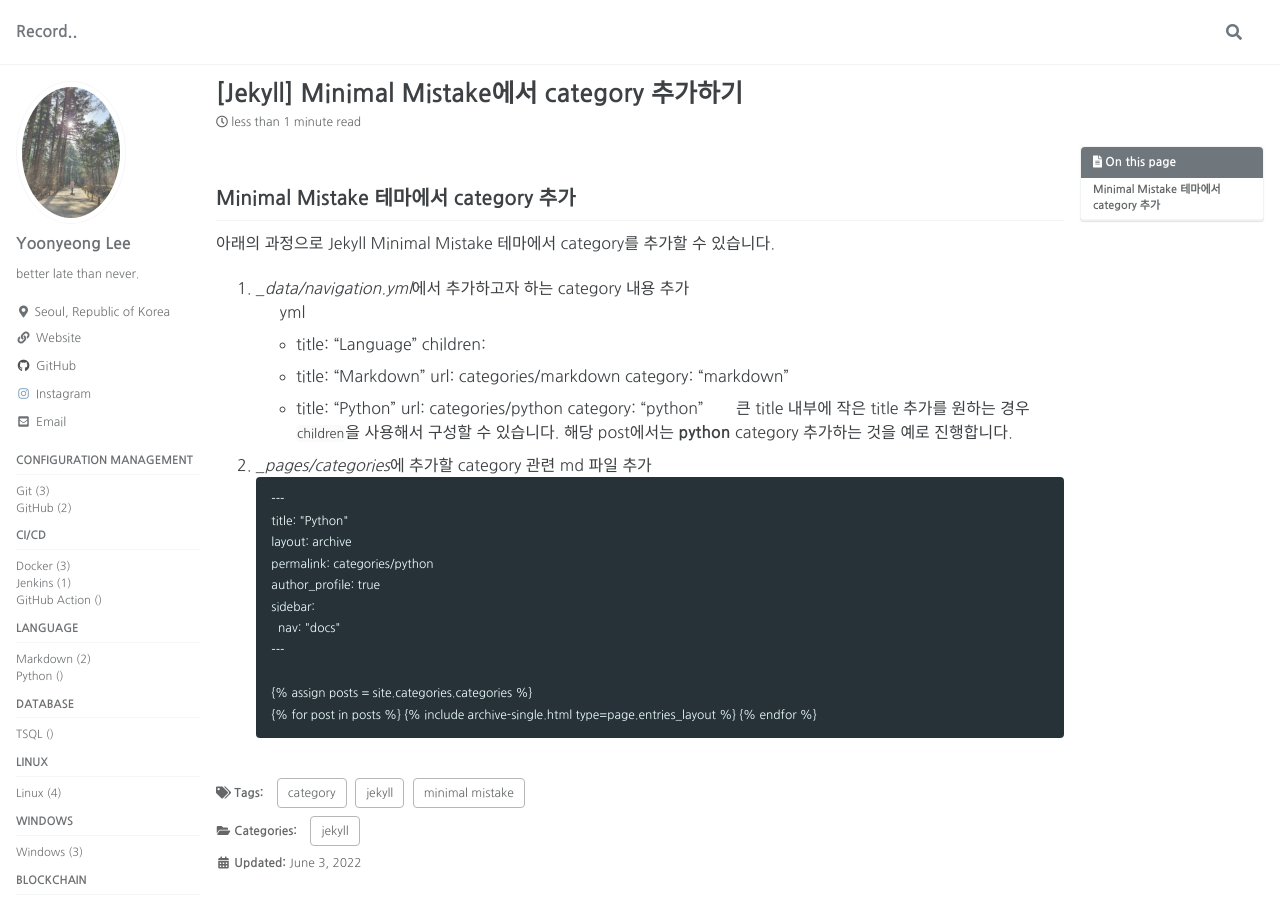
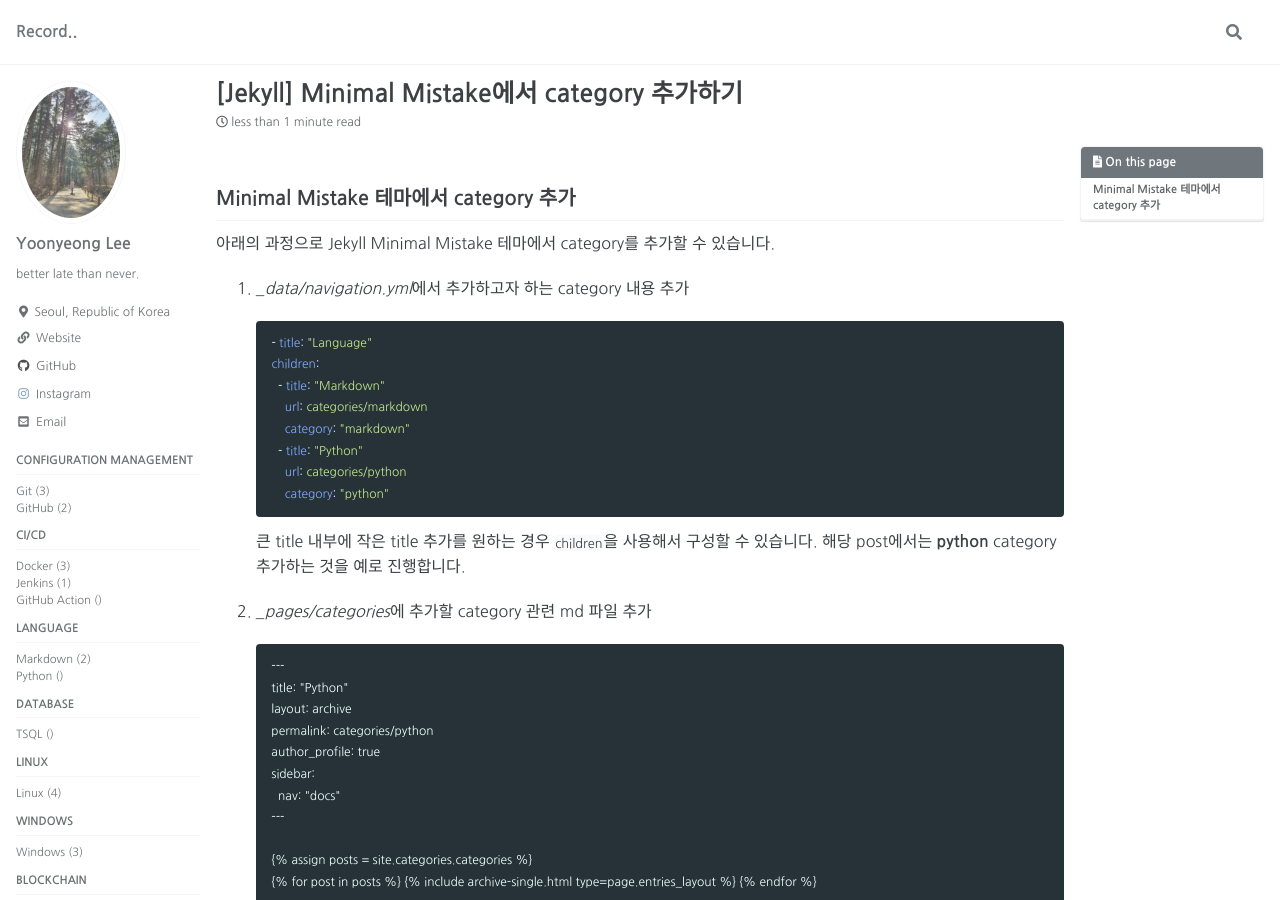
Before and after one commit to ynlee1/ynlee1.github.io, a Jekyll site: the page built from _posts/2022-06-03-minimal-mistake-add-category.md, in a window 1280 px wide and 900 px high. Built offline with Jekyll 4.4.1, drawn with Linux system fonts in a browser that asks for light colours; cached includes are drawn as plain includes; comment, search, counter and statistics services are not loaded.

Commit message:
[fix] fix minimal-mistake-add-category.md
to fix wrong expression of code block

````diff
--- a/_posts/2022-06-03-minimal-mistake-add-category.md
+++ b/_posts/2022-06-03-minimal-mistake-add-category.md
@@ -2,7 +2,7 @@
 published: true
 title: "[Jekyll] Minimal Mistake에서 category 추가하기"
 date: 2022-06-03
-last_modified_at: 2022-06-03T14:04:00
+last_modified_at: 2022-06-03T14:32:00
 toc: true
 toc_sticky: true
 categories:
@@ -17,19 +17,22 @@ tags:
 아래의 과정으로 Jekyll Minimal Mistake 테마에서 category를 추가할 수 있습니다.
 
 1. <i>_data/navigation.yml</i>에서 추가하고자 하는 category 내용 추가<br>
-    ```yml
+
+    ```yaml
     - title: "Language"
     children:
-    - title: "Markdown"
-      url: categories/markdown
-      category: "markdown"
-    - title: "Python"
-      url: categories/python
-      category: "python"
+      - title: "Markdown"
+        url: categories/markdown
+        category: "markdown"
+      - title: "Python"
+        url: categories/python
+        category: "python"
     ```
+
     큰 title 내부에 작은 title 추가를 원하는 경우 `children`을 사용해서 구성할 수 있습니다. 해당 post에서는 <b>python</b> category 추가하는 것을 예로 진행합니다.
 
 2. <i>_pages/categories</i>에 추가할 category 관련 md 파일 추가
+
     ```md
     ---
     title: "Python"
````
